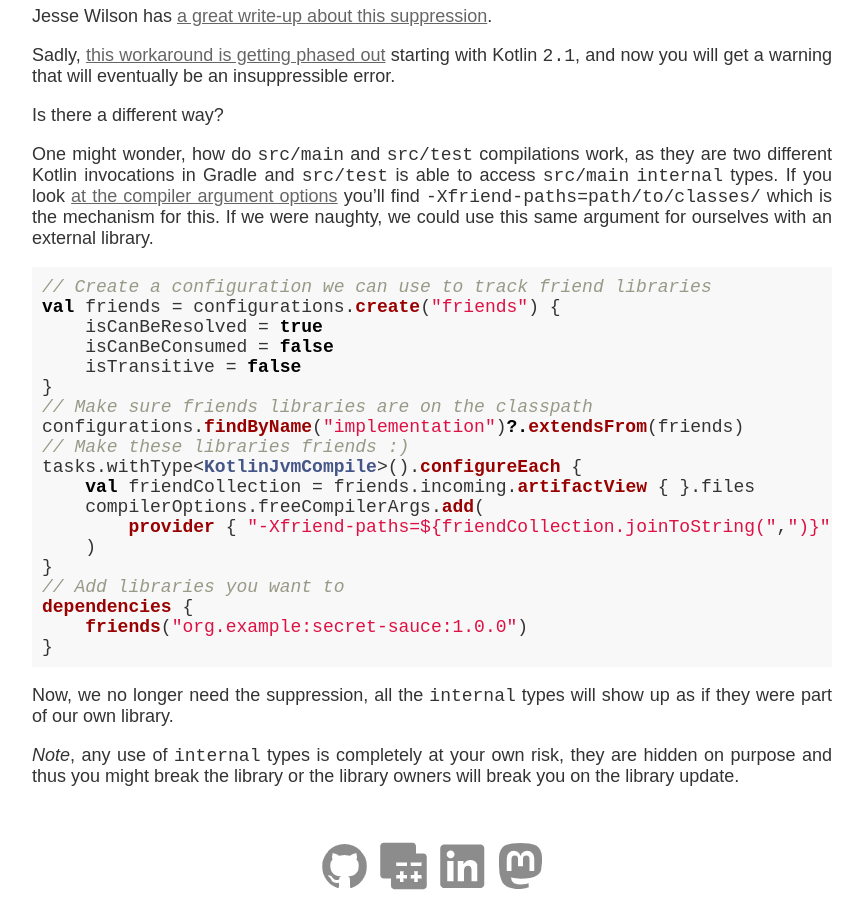
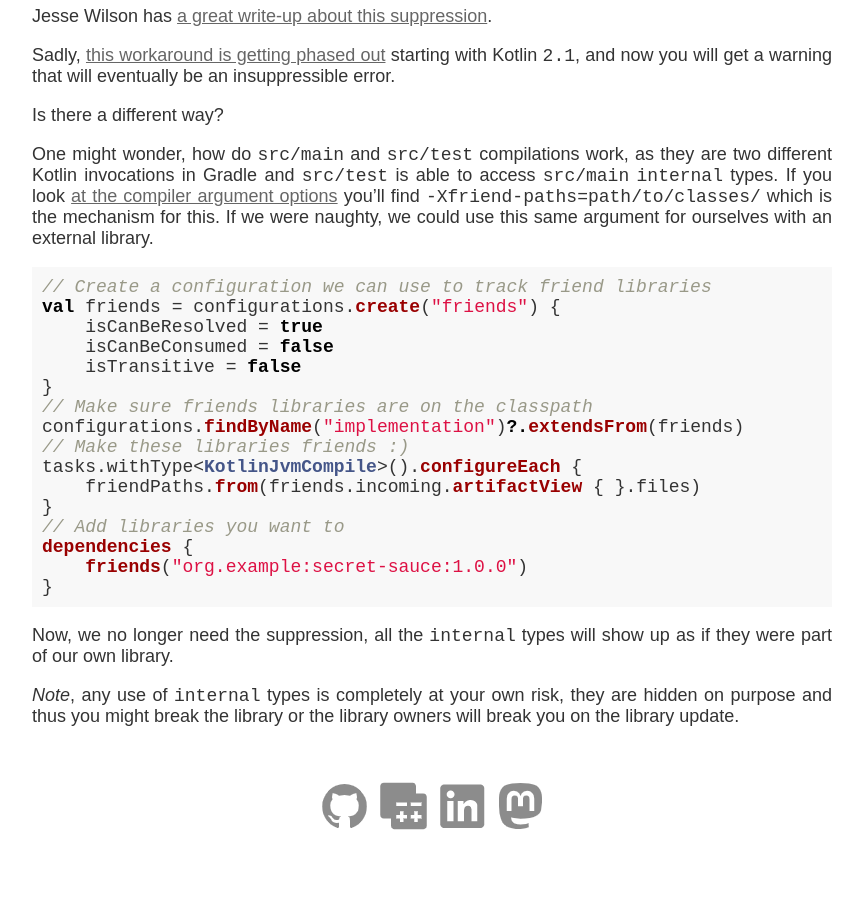
Before and after one commit to liutikas/liutikas.github.io, a Jekyll site: the page built from _posts/2025-01-12-Kotlin-Library-Friends.md, in a window 1280 px wide and 900 px high, scrolled down 1136 px. Shown: the whole window, without its empty margins (208-1071 px from the left). Built offline with Jekyll 4.4.1, drawn with Linux system fonts in a browser that asks for light colours; after the commit the page ends 1976 px from its top, so only the background shows below that.

Commit message:
Add friendPaths syntax that is cleaner
Nice suggestion from Yuri Schimke

```diff
--- a/_posts/2025-01-12-Kotlin-Library-Friends.md
+++ b/_posts/2025-01-12-Kotlin-Library-Friends.md
@@ -60,10 +60,7 @@ val friends = configurations.create("friends") {
 configurations.findByName("implementation")?.extendsFrom(friends)
 // Make these libraries friends :)
 tasks.withType<KotlinJvmCompile>().configureEach {
-    val friendCollection = friends.incoming.artifactView { }.files
-    compilerOptions.freeCompilerArgs.add(
-        provider { "-Xfriend-paths=${friendCollection.joinToString(",")}"}
-    )
+    friendPaths.from(friends.incoming.artifactView { }.files)
 }
 // Add libraries you want to
 dependencies {
```
